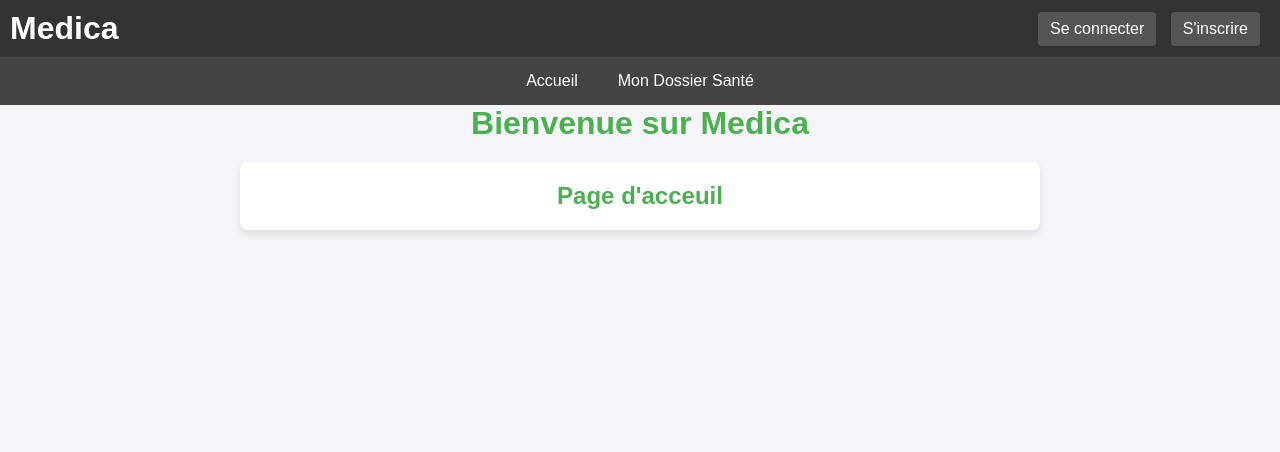
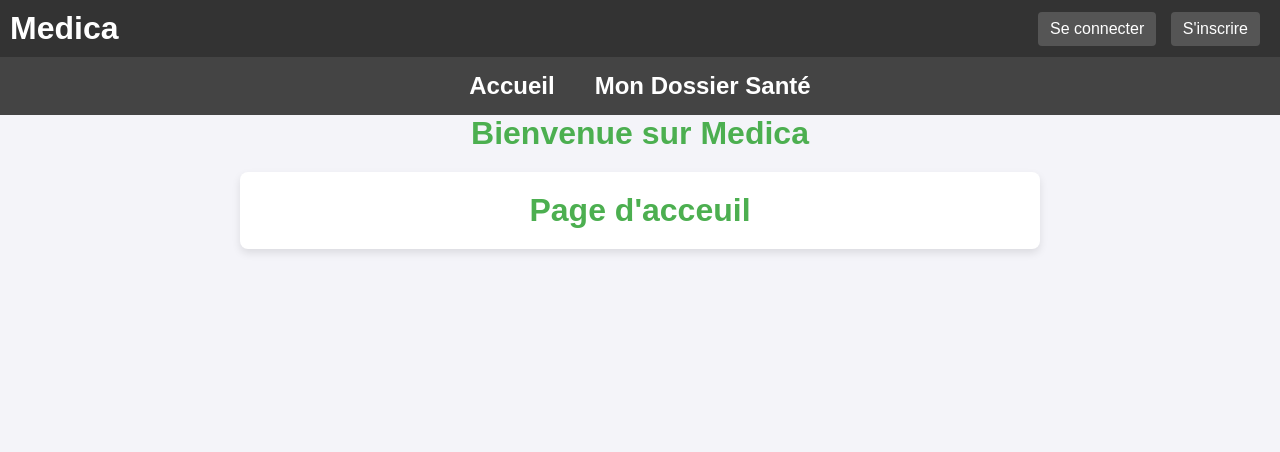
Before and after one commit to Paul-Passeron/ChallengeEntreprendre, a Flask app: template src/templates/index.html in a window 1280 px wide. Shown: the top 452 px of the page. Run offline with Flask 3, Linux system fonts and the light colour scheme; the template is opened without the code that fills it, so the values that code supplies are empty.

Commit message:
Can't access 'mon dossier sante' lorque l'on n'est pas connecté

```diff
--- a/src/app.py
+++ b/src/app.py
@@ -66,6 +66,8 @@ def login():
 
 @app.route('/dossier_sante')
 def mds():
+  if current_user is None:
+    return redirect(url_for('login'))
   return render_template('dossier_sante.html')
 
 @app.route('/account')
--- a/src/static/css/style.css
+++ b/src/static/css/style.css
@@ -191,6 +191,8 @@ form button:hover {
 .nav-bar a {
     color: white;
     padding: 15px 20px;
+    font-size: 1.5em;
+    font-weight: 700;
     text-decoration: none;
     text-align: center;
 }
--- a/src/templates/index.html
+++ b/src/templates/index.html
@@ -1,5 +1,5 @@
 {% extends 'layout.html' %}
 
 {% block content %}
-<h2>Page d'acceuil</h2>
+<h1>Page d'acceuil</h1>
 {% endblock %}
```
